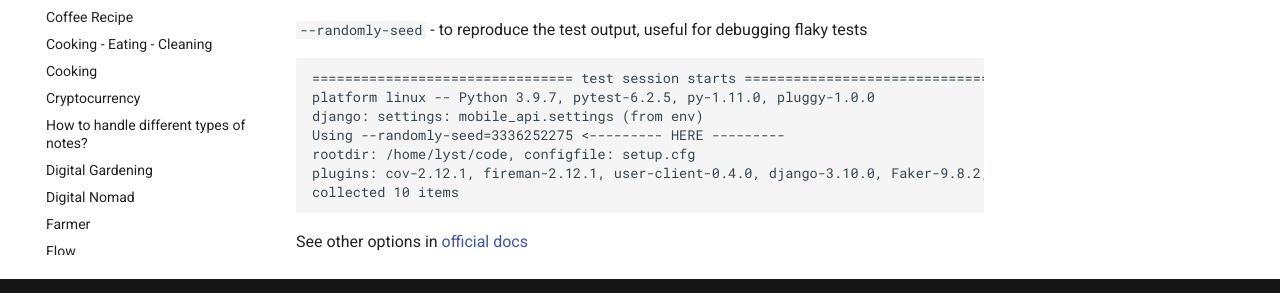
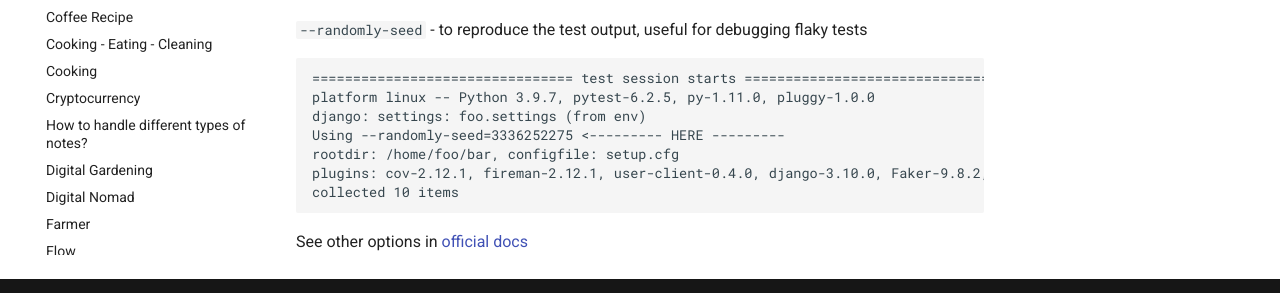
Before and after one commit to ynotstartups/notes, an MkDocs documentation site: the page built from notes/cheat-sheet-pytest.md, in a window 1280 px wide and 1046 px high. Shown: the part 723-1016 px from the top of the window. Built offline with MkDocs 1.6.1 and Material for MkDocs 9.7.7, drawn with Linux system fonts in a browser that asks for light colours.

Commit message:
remove internal terms

````diff
--- a/notes/cheat-sheet-pytest.md
+++ b/notes/cheat-sheet-pytest.md
@@ -30,9 +30,9 @@ class Foo:
 ```
 ================================ test session starts =================================
 platform linux -- Python 3.9.7, pytest-6.2.5, py-1.11.0, pluggy-1.0.0
-django: settings: mobile_api.settings (from env)
+django: settings: foo.settings (from env)
 Using --randomly-seed=3336252275 <--------- HERE ---------
-rootdir: /home/lyst/code, configfile: setup.cfg
+rootdir: /home/foo/bar, configfile: setup.cfg
 plugins: cov-2.12.1, fireman-2.12.1, user-client-0.4.0, django-3.10.0, Faker-9.8.2, i18n-client-0.1.6, lyst-data-dictionary-schemas-0.16.14, randomly-3.4.1, time-machine-2.4.0, django-heimdall-0.20.0
 collected 10 items
 ```
````
